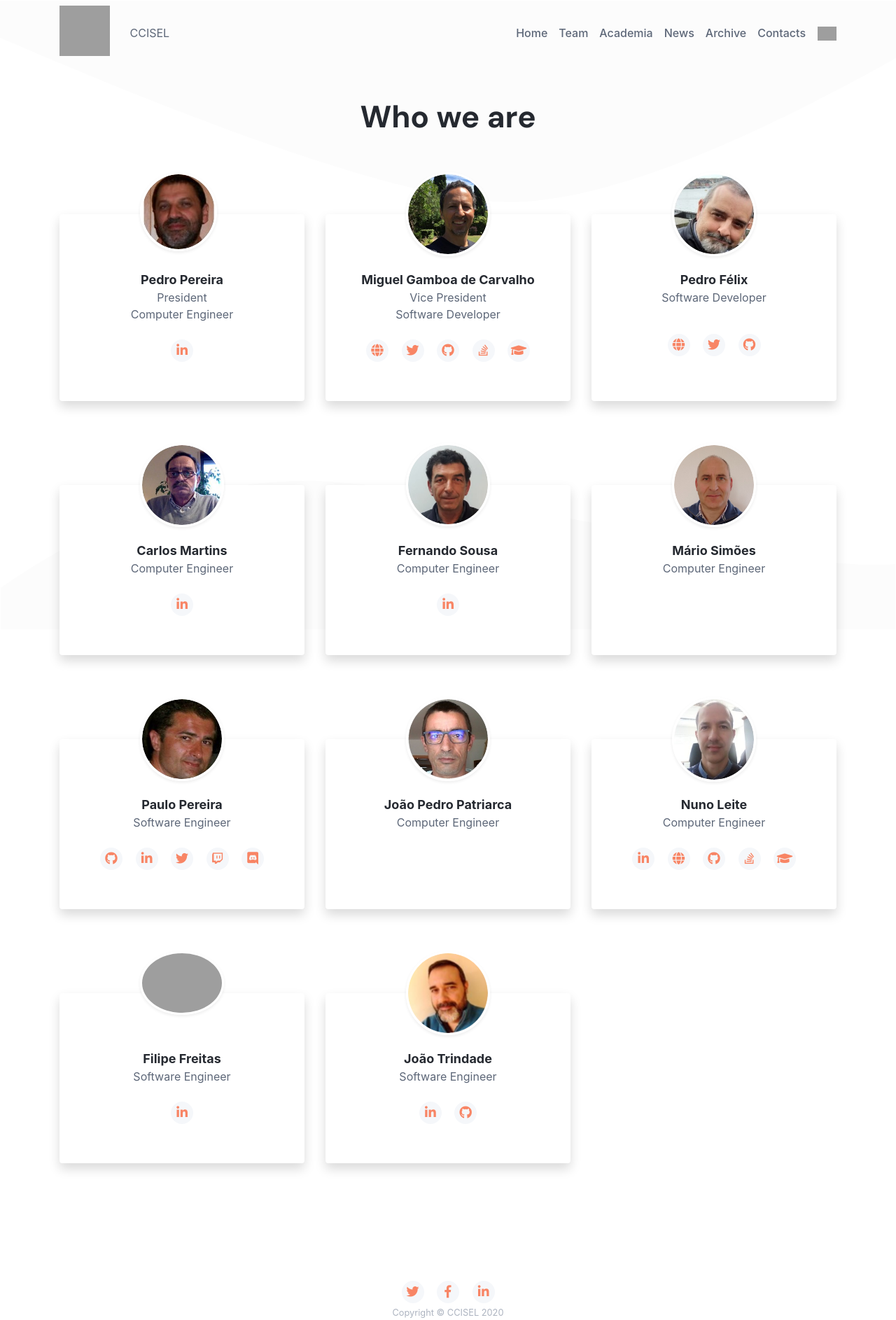
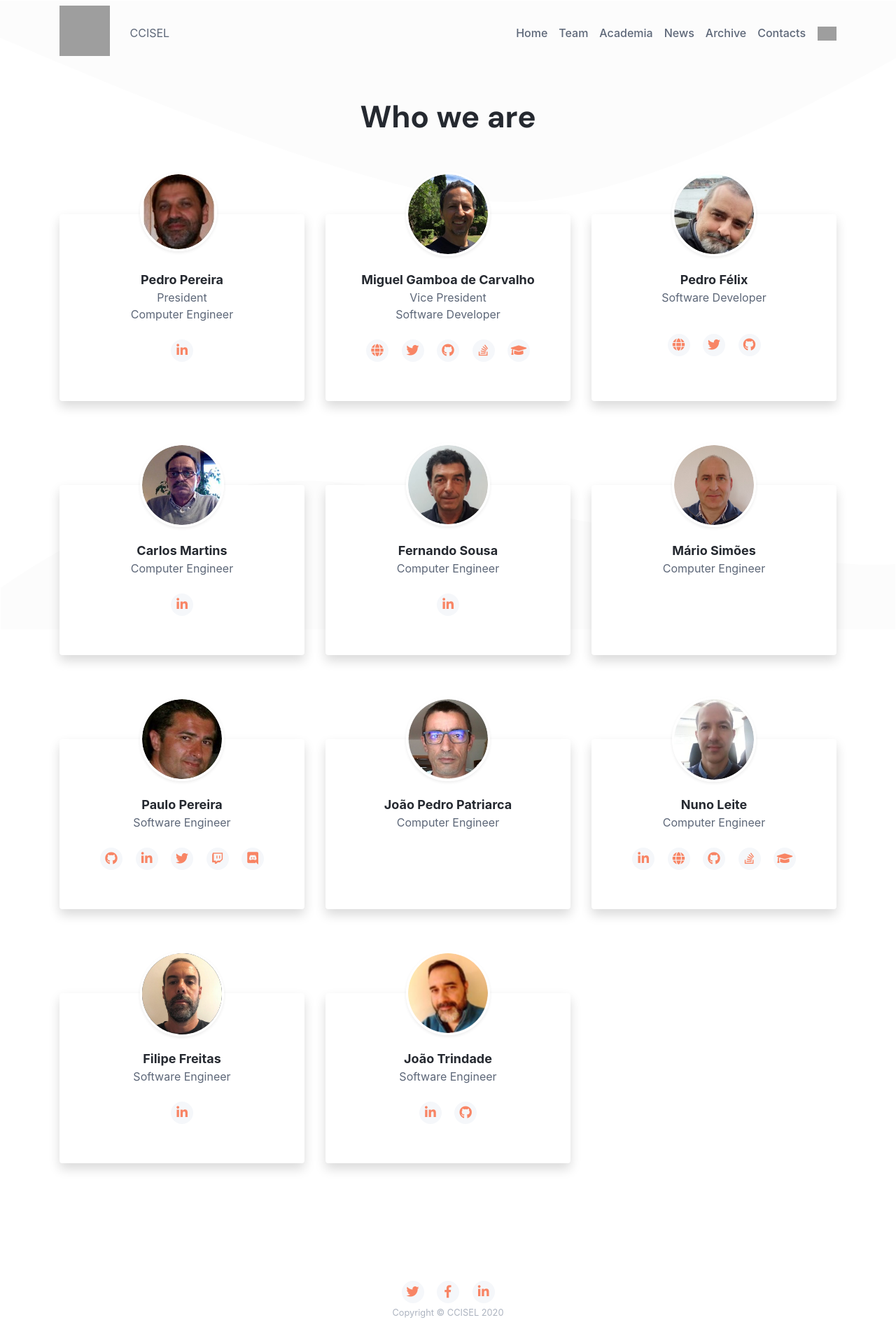
Before and after one commit to jpatri/ccisel.github.io, a Jekyll site: the page built from team.html, in a window 1280 px wide. Shown: the whole page at 70% size. Built offline with Jekyll 4.4.1, drawn with Linux system fonts in a browser that asks for light colours.

Commit message:
Compress Freitas photo

```diff
--- a/_includes/nav.html
+++ b/_includes/nav.html
@@ -4,7 +4,7 @@
         <div class="container">
             <nav class="navbar navbar-expand-lg" >
                 <div class="site-logo mr-5">
-                    <a class="navbar-brand" href="index.html"><img class="logo-icon mr-2" src="{{ site.url }}/images/ccisel.png" alt="logo"  width="72" height="72">
+                    <a class="navbar-brand" href="/"><img class="logo-icon mr-2" src="{{ site.url }}/images/ccisel.png" alt="logo"  width="72" height="72">
                     </a>
                     CCISEL
                 </div>
--- a/_includes/team/ffreitas.html
+++ b/_includes/team/ffreitas.html
@@ -1,7 +1,7 @@
 <div class="col-12 col-lg-4 pt-5 mb-5">
     <div class="member shadow text-center rounded">
         <div class="member-profile">
-            <img class="rounded-circle shadow-sm" src="{{ site.url }}/assets/team/ffreitas.png" alt="Filipe Freitas" />
+            <img class="rounded-circle shadow-sm" src="{{ site.url }}/assets/team/ffreitas.jpg" alt="Filipe Freitas" />
         </div><!--//member-profile-->
         <div class="member-info p-4 p-lg-5">
             <div class="member-name">Filipe Freitas</div>
```
Also changed, not shown: assets/team/ffreitas.jpg (added).
